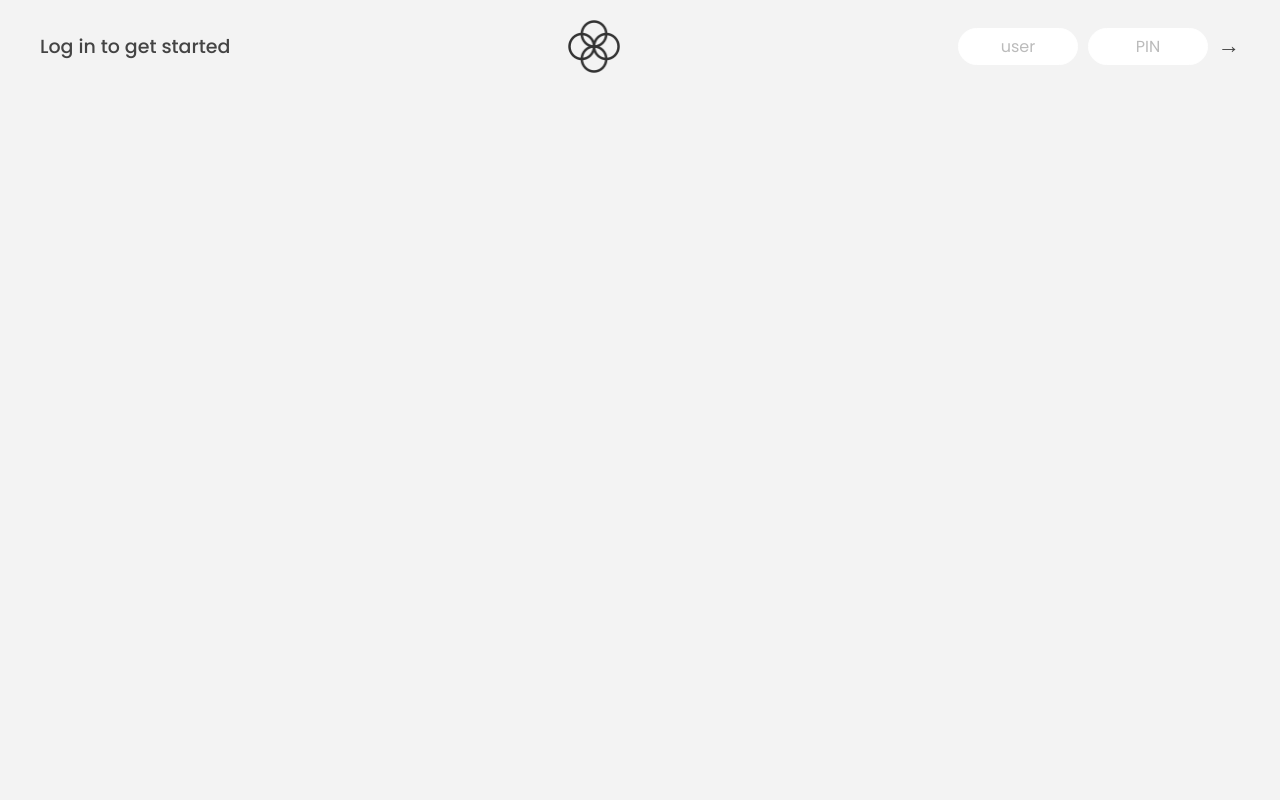
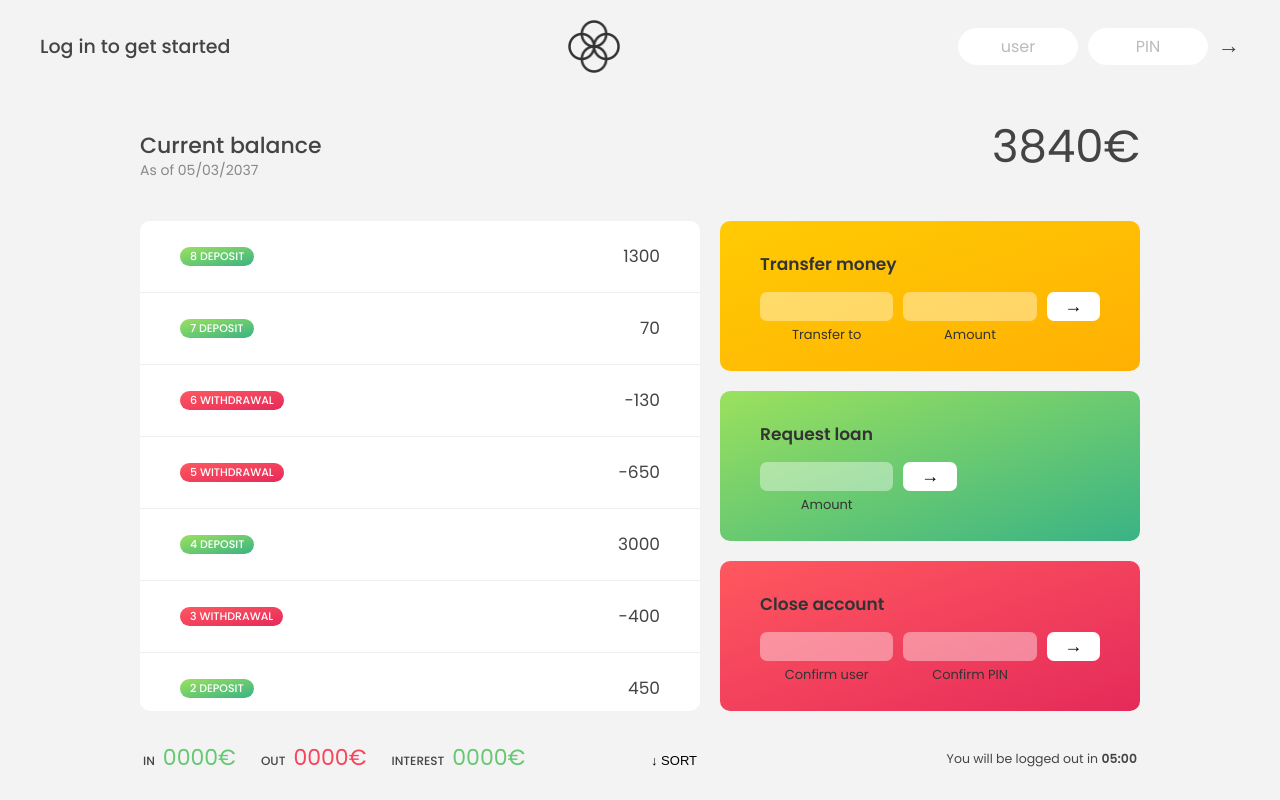
Before and after one commit to smcdev831/Udemy-The-Complete-JavaScript-Course-2022, a plain HTML site: page 11-Arrays-Bankist/starter/index.html in a window 1280 px wide. Drawn offline with Linux system fonts and the light colour scheme.

Commit message:
Update style.css

```diff
--- a/11-Arrays-Bankist/starter/style.css
+++ b/11-Arrays-Bankist/starter/style.css
@@ -94,7 +94,7 @@ nav {
   gap: 2rem;
 
   /* NOTE This creates the fade in/out anumation */
-  opacity: 0;
+  opacity: 100;
   transition: all 1s;
 }
 
```
